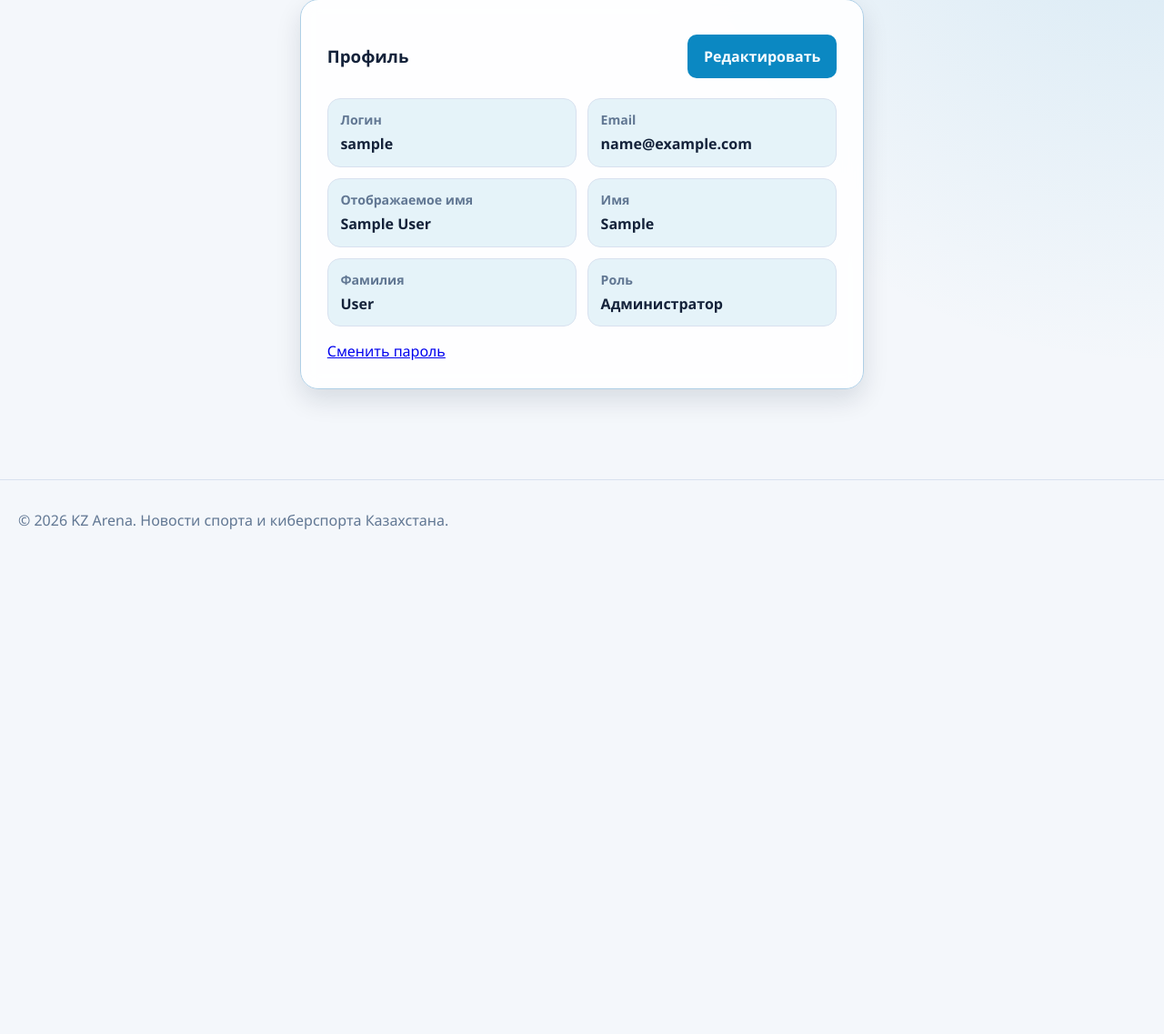
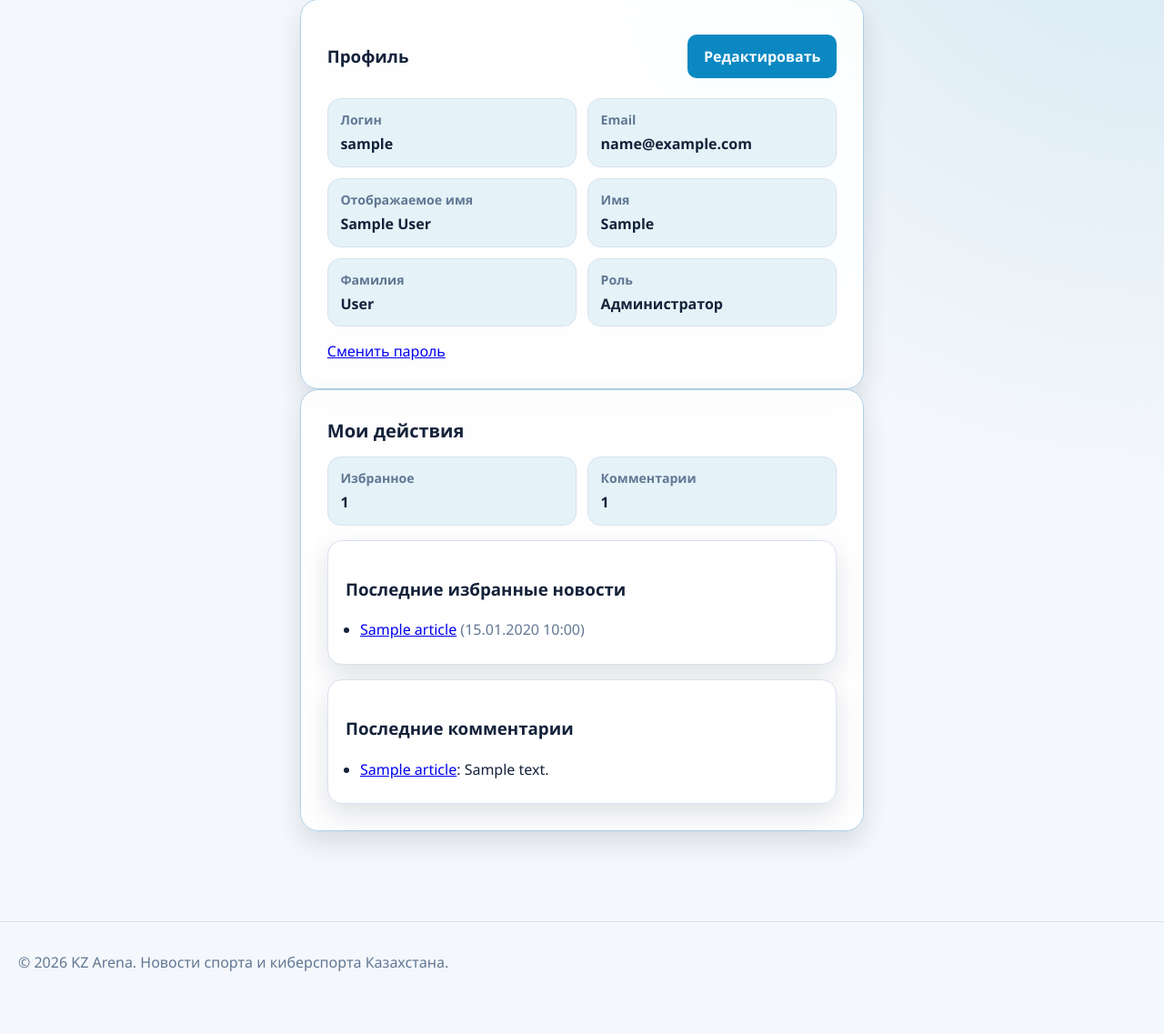
Before and after one commit to crvstxllize/kz-arena, a Django app: page /accounts/profile/ in a window 1280 px wide. Shown: the part 215-1352 px from the top of the page at 91% size. Before the commit the page ends 797 px from the top, so only its background shows below. Run offline with Django 5.2, Linux system fonts and the light colour scheme; a user stored in the database is signed in; tables that the repository leaves empty hold one stand-in row (values such as "Sample post").

Commit message:
feat: add profile activity block and editor permissions with upload validation

```diff
--- a/accounts/views.py
+++ b/accounts/views.py
@@ -6,6 +6,9 @@ from django.shortcuts import redirect, render
 from django.urls import reverse_lazy
 from django.utils.http import url_has_allowed_host_and_scheme
 from django.views.decorators.http import require_http_methods, require_POST
+
+from comments.models import Comment
+from interactions.models import Favorite
 
 from .forms import (
     LocalizedPasswordChangeForm,
@@ -111,12 +114,26 @@ def logout_view(request):
 @login_required
 def profile_view(request):
     profile, _ = Profile.objects.get_or_create(user=request.user)
+    recent_favorites = (
+        Favorite.objects.filter(user=request.user)
+        .select_related("article")
+        .order_by("-created_at")[:5]
+    )
+    recent_comments = (
+        Comment.objects.filter(user=request.user)
+        .select_related("article")
+        .order_by("-created_at")[:5]
+    )
     return render(
         request,
         "accounts/profile.html",
         {
             "profile": profile,
             "role_name": _resolve_role(request.user),
+            "recent_favorites": recent_favorites,
+            "recent_comments": recent_comments,
+            "favorites_count": Favorite.objects.filter(user=request.user).count(),
+            "comments_count": Comment.objects.filter(user=request.user).count(),
             "page_title": "Профиль",
             "breadcrumbs": [
                 {"label": "Главная", "url": "core:home"},
--- a/dashboard/forms.py
+++ b/dashboard/forms.py
@@ -3,8 +3,36 @@ from django.forms import CheckboxSelectMultiple
 
 from articles.models import Article, MediaAsset
 
+ALLOWED_IMAGE_EXTENSIONS = {".jpg", ".jpeg", ".png", ".webp"}
+MAX_UPLOAD_SIZE_BYTES = 5 * 1024 * 1024
+
+
+def _validate_image_upload(upload, field_label):
+    if not upload:
+        return upload
+
+    file_name = str(getattr(upload, "name", "") or "")
+    lower_name = file_name.lower()
+    if not any(lower_name.endswith(ext) for ext in ALLOWED_IMAGE_EXTENSIONS):
+        allowed = ", ".join(sorted(ext.lstrip(".") for ext in ALLOWED_IMAGE_EXTENSIONS))
+        raise forms.ValidationError(
+            f"{field_label}: допустимы только файлы {allowed.upper()}."
+        )
+
+    file_size = getattr(upload, "size", 0) or 0
+    if file_size > MAX_UPLOAD_SIZE_BYTES:
+        max_mb = MAX_UPLOAD_SIZE_BYTES // (1024 * 1024)
+        raise forms.ValidationError(
+            f"{field_label}: размер файла не должен превышать {max_mb} MB."
+        )
+
+    return upload
+
 
 class DashboardArticleForm(forms.ModelForm):
+    def clean_cover(self):
+        return _validate_image_upload(self.cleaned_data.get("cover"), "Обложка")
+
     class Meta:
         model = Article
         fields = [
@@ -27,6 +55,9 @@ class DashboardArticleForm(forms.ModelForm):
 
 
 class MediaAssetForm(forms.ModelForm):
+    def clean_file(self):
+        return _validate_image_upload(self.cleaned_data.get("file"), "Изображение")
+
     class Meta:
         model = MediaAsset
         fields = ["file", "caption"]
--- a/templates/accounts/profile.html
+++ b/templates/accounts/profile.html
@@ -39,5 +39,54 @@
       <a href="{% url 'accounts:password_change' %}">Сменить пароль</a>
     </div>
   </article>
+
+  <article class="auth-card profile-card">
+    <div class="section-head profile-card__head">
+      <h2>Мои действия</h2>
+    </div>
+
+    <dl class="profile-grid">
+      <div class="profile-item">
+        <dt>Избранное</dt>
+        <dd>{{ favorites_count }}</dd>
+      </div>
+      <div class="profile-item">
+        <dt>Комментарии</dt>
+        <dd>{{ comments_count }}</dd>
+      </div>
+    </dl>
+
+    <div class="section">
+      <h3>Последние избранные новости</h3>
+      {% if recent_favorites %}
+        <ul class="simple-list">
+          {% for favorite in recent_favorites %}
+            <li>
+              <a href="{{ favorite.article.get_absolute_url }}">{{ favorite.article.title }}</a>
+              <span class="muted">({{ favorite.created_at|date:"d.m.Y H:i" }})</span>
+            </li>
+          {% endfor %}
+        </ul>
+      {% else %}
+        <p class="muted">Пока нет добавлений в избранное.</p>
+      {% endif %}
+    </div>
+
+    <div class="section">
+      <h3>Последние комментарии</h3>
+      {% if recent_comments %}
+        <ul class="simple-list">
+          {% for comment in recent_comments %}
+            <li>
+              <a href="{{ comment.article.get_absolute_url }}">{{ comment.article.title }}</a>:
+              {{ comment.text|truncatechars:80 }}
+            </li>
+          {% endfor %}
+        </ul>
+      {% else %}
+        <p class="muted">Пока нет комментариев.</p>
+      {% endif %}
+    </div>
+  </article>
 </section>
 {% endblock %}
```
Also changed, not shown: accounts/management/commands/bootstrap_roles.py (+46 -7 lines), templates/core/about.html (+11 -0 lines).
